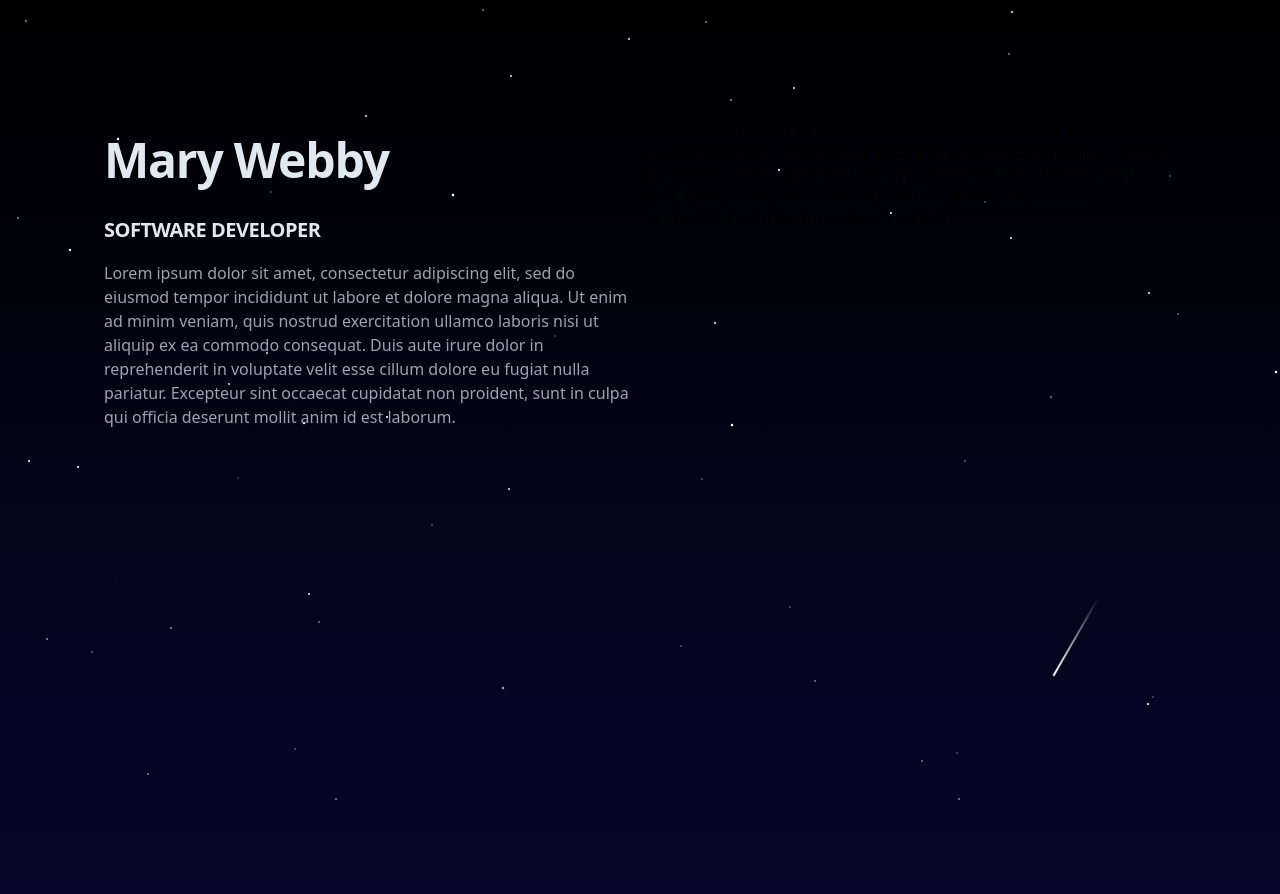
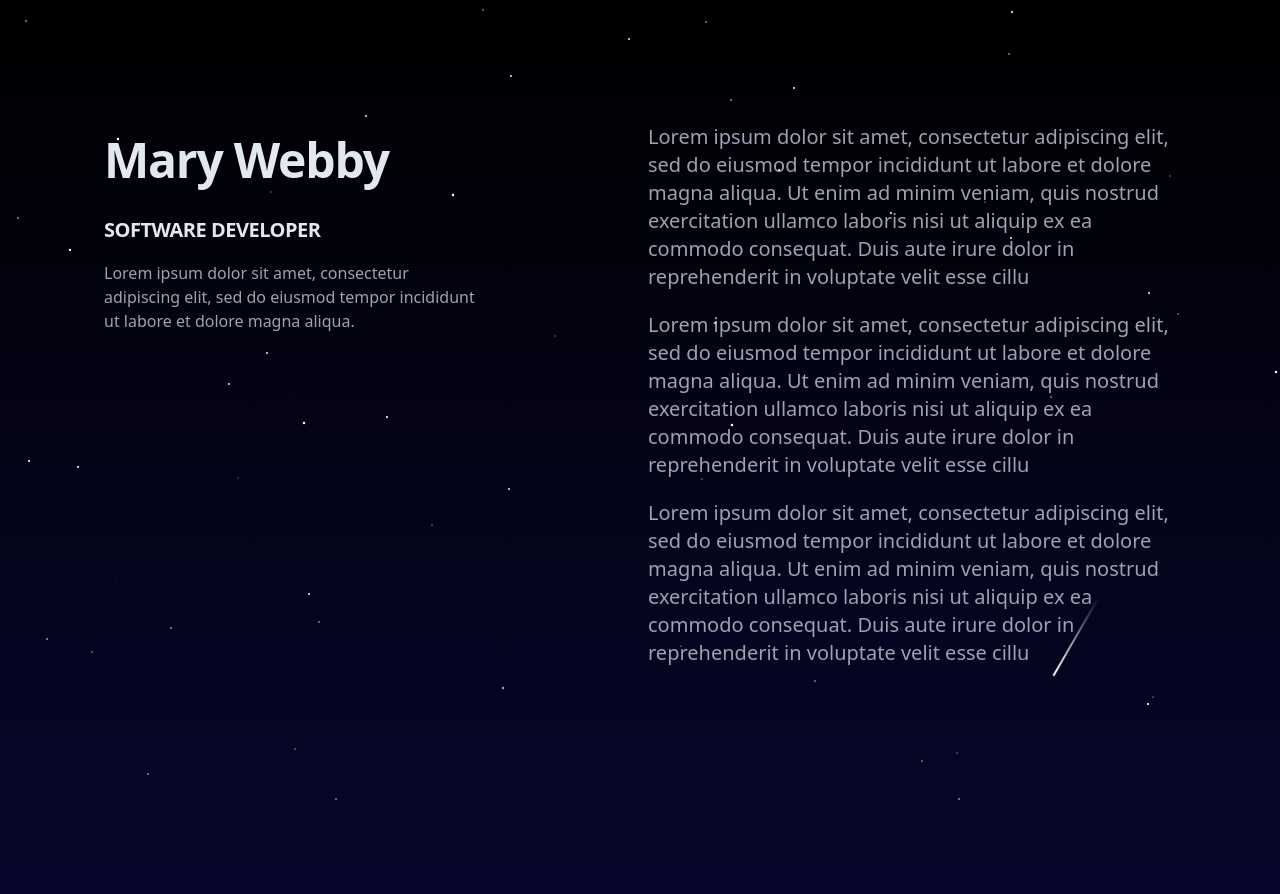
Before and after one commit to marywebby/portfolio-react, a React (Create React App) app in the folder portfolio-mcw/: page / in a window 1280 px wide. Shown: the top 894 px of the page. Built offline with nearby package versions, Linux system fonts and the light colour scheme.

Commit message:
about me section formatted correctly and displaying

```diff
--- a/portfolio-mcw/src/components/Body.js
+++ b/portfolio-mcw/src/components/Body.js
@@ -12,8 +12,8 @@ const Body = () => {
             <h2 className='mt-3 text-lg font-bold uppercase tracking-tight text-white-75 sm:text-xl'>
               Software Developer
             </h2>
-            <p className='mt-4 leading-normal text-gray-400'>
-              Lorem ipsum dolor sit amet, consectetur adipiscing elit, sed do eiusmod tempor incididunt ut labore et dolore magna aliqua. Ut enim ad minim veniam, quis nostrud exercitation ullamco laboris nisi ut aliquip ex ea commodo consequat. Duis aute irure dolor in reprehenderit in voluptate velit esse cillum dolore eu fugiat nulla pariatur. Excepteur sint occaecat cupidatat non proident, sunt in culpa qui officia deserunt mollit anim id est laborum.
+            <p className='mt-4 max-w-sm leading-normal text-gray-400'>
+              Lorem ipsum dolor sit amet, consectetur adipiscing elit, sed do eiusmod tempor incididunt ut labore et dolore magna aliqua.
             </p>
             <nav className='nav hidden lg:block' aria-label='In-page jump links'>
 
@@ -21,7 +21,7 @@ const Body = () => {
           </div>
         </header>
         <main id='content' className='pt-24 lg:w-1/2 lg:py-24'>
-          <section id='about' className='mb-16 scroll-mt-16 md:mb-24 lg:mb-36 lg:scroll-mt-24' aria-label='About me'>
+          <section id='about' className='mb-16 scroll-mt-16 md:mb-24 lg:mb-36 lg:scroll-mt-24 text-gray-400 text-xl' aria-label='About me'>
             <div className='sticky top-0 z-20 -mx-6 mb-4 w-screen bg-slate-900/75 px-6 py-5 backdrop-blur md:-mx-12 md:px-12 lg:sr-only lg:relative lg:top-auto lg:mx-auto lg:w-full lg:px-0 lg:py-0 lg:opacity-0'>
               <h2 className="text-sm font-bold uppercase tracking-widest text-white-75 lg:sr-only">
                 about me
@@ -32,10 +32,10 @@ const Body = () => {
                 Lorem ipsum dolor sit amet, consectetur adipiscing elit, sed do eiusmod tempor incididunt ut labore et dolore magna aliqua. Ut enim ad minim veniam, quis nostrud exercitation ullamco laboris nisi ut aliquip ex ea commodo consequat. Duis aute irure dolor in reprehenderit in voluptate velit esse cillu
               </p>
               <p className='mb-4'>
-
+                Lorem ipsum dolor sit amet, consectetur adipiscing elit, sed do eiusmod tempor incididunt ut labore et dolore magna aliqua. Ut enim ad minim veniam, quis nostrud exercitation ullamco laboris nisi ut aliquip ex ea commodo consequat. Duis aute irure dolor in reprehenderit in voluptate velit esse cillu
               </p>
               <p className='mb-4'>
-
+                Lorem ipsum dolor sit amet, consectetur adipiscing elit, sed do eiusmod tempor incididunt ut labore et dolore magna aliqua. Ut enim ad minim veniam, quis nostrud exercitation ullamco laboris nisi ut aliquip ex ea commodo consequat. Duis aute irure dolor in reprehenderit in voluptate velit esse cillu
               </p>
             </div>
           </section>
```
